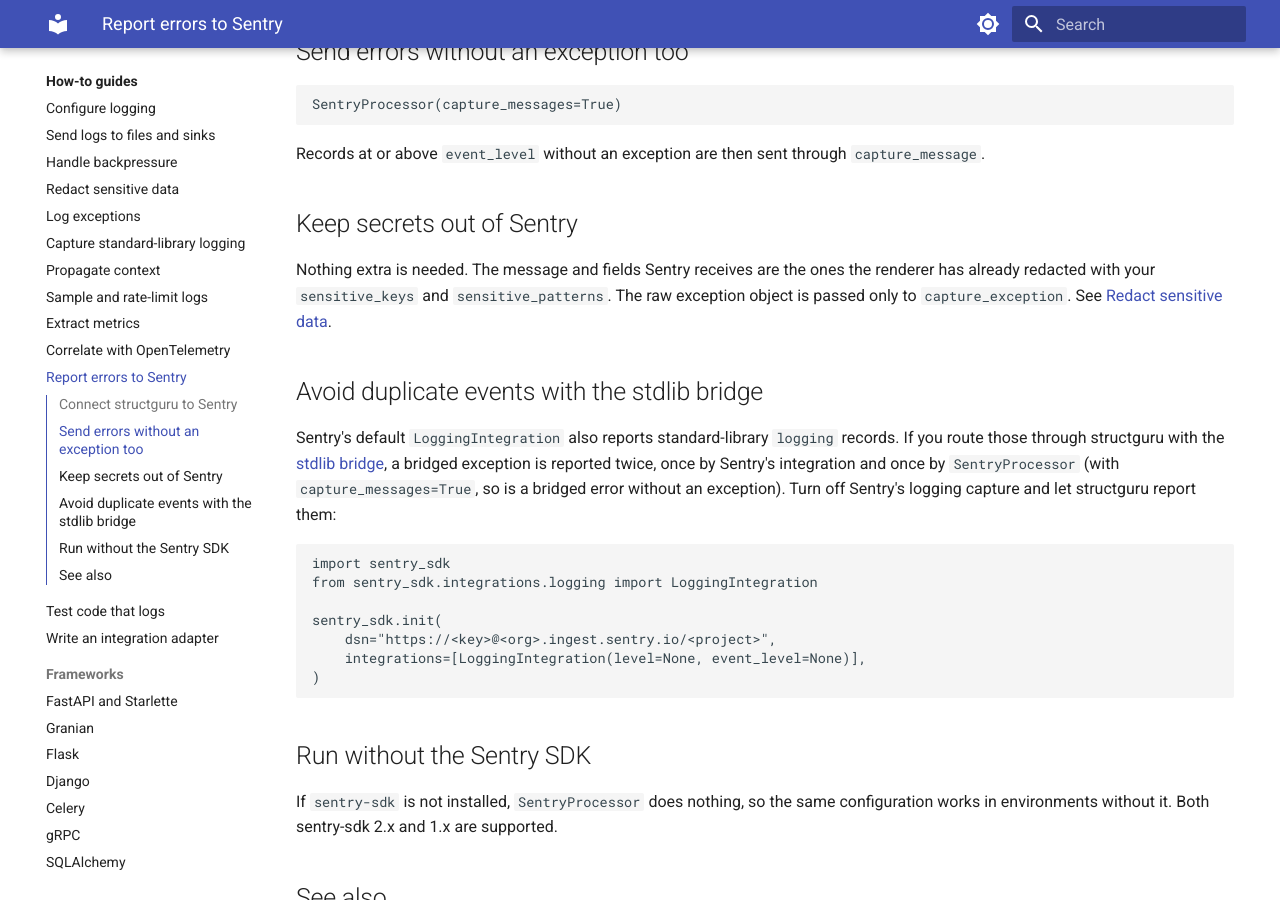
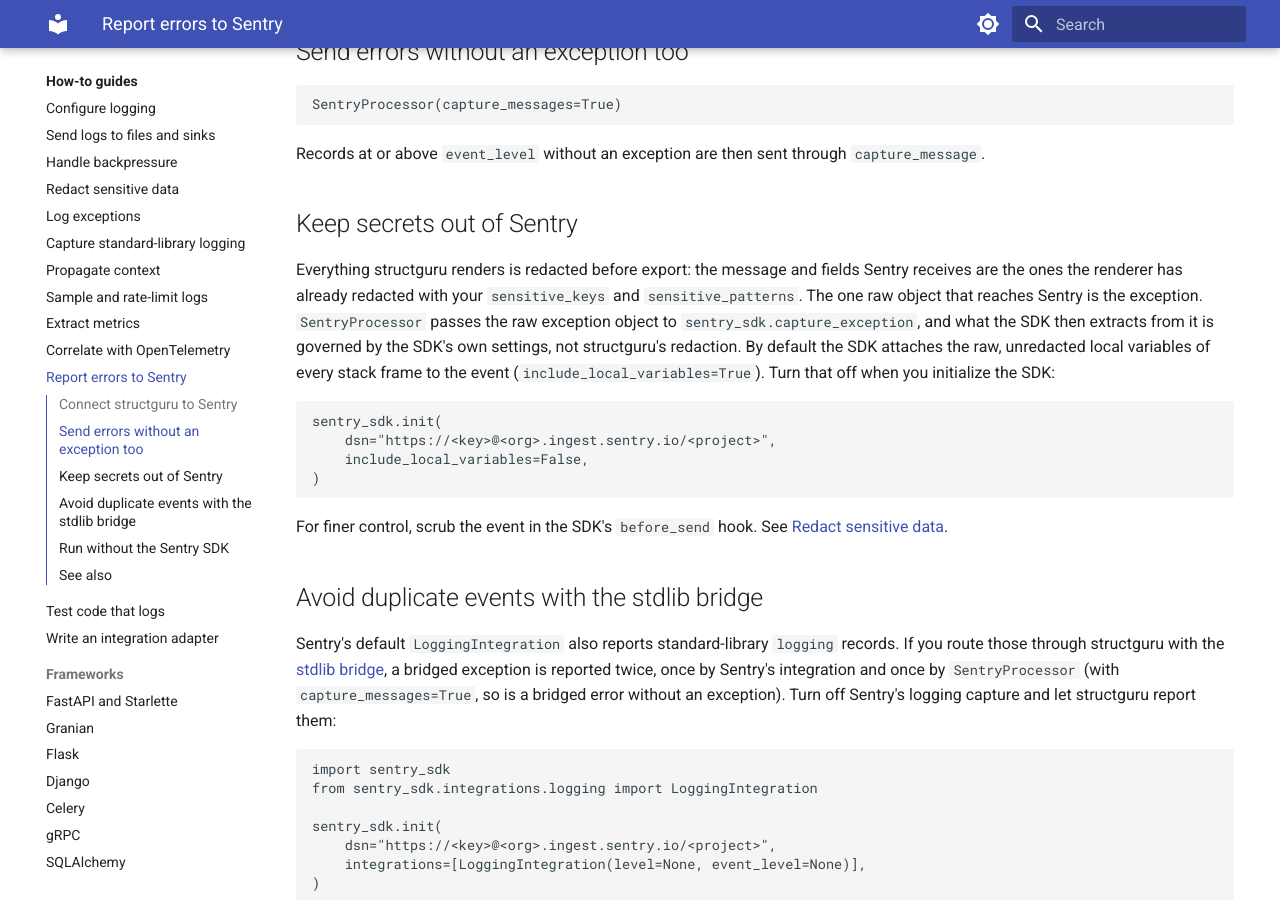
Before and after one commit to kidoz/structguru, an MkDocs documentation site: the page built from docs/how-to/report-errors-to-sentry.md, in a window 1280 px wide and 900 px high, scrolled down 1209 px. Built offline with MkDocs 1.6.1 and Material for MkDocs 9.7.7, drawn with Linux system fonts in a browser that asks for light colours.

Commit message:
Warn that Sentry attaches unredacted frame locals by default

````diff
--- a/docs/how-to/report-errors-to-sentry.md
+++ b/docs/how-to/report-errors-to-sentry.md
@@ -63,10 +63,25 @@
 
 ## Keep secrets out of Sentry
 
-Nothing extra is needed. The message and fields Sentry receives are the ones
-the renderer has already redacted with your `sensitive_keys` and
-`sensitive_patterns`. The raw exception object is passed only to
-`capture_exception`. See [Redact sensitive data](redact-sensitive-data.md).
+Everything structguru renders is redacted before export: the message and
+fields Sentry receives are the ones the renderer has already redacted with
+your `sensitive_keys` and `sensitive_patterns`. The one raw object that
+reaches Sentry is the exception. `SentryProcessor` passes the raw exception
+object to `sentry_sdk.capture_exception`, and what the SDK then extracts from
+it is governed by the SDK's own settings, not structguru's redaction. By
+default the SDK attaches the raw, unredacted local variables of every stack
+frame to the event (`include_local_variables=True`). Turn that off when you
+initialize the SDK:
+
+```python
+sentry_sdk.init(
+    dsn="https://<key>@<org>.ingest.sentry.io/<project>",
+    include_local_variables=False,
+)
+```
+
+For finer control, scrub the event in the SDK's `before_send` hook. See
+[Redact sensitive data](redact-sensitive-data.md).
 
 ## Avoid duplicate events with the stdlib bridge
 
````
Also changed, not shown: CHANGELOG.md (+4 -0 lines), docs/reference/integrations/sentry.md (+5 -1 lines).
